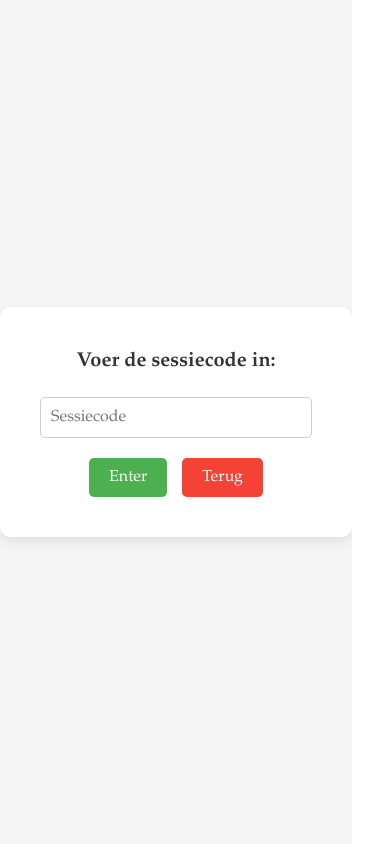
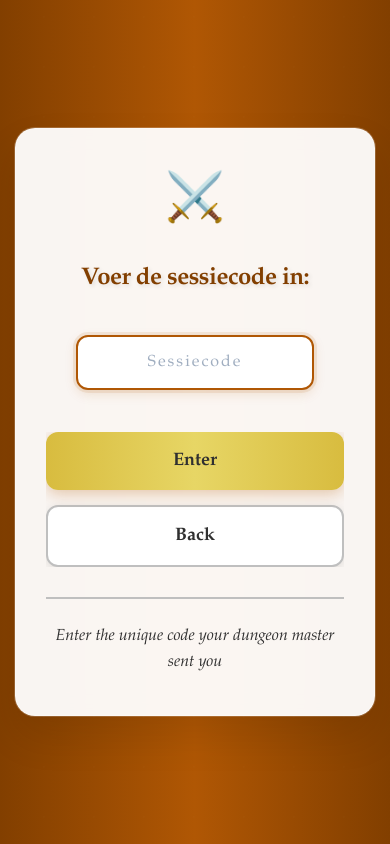
Before and after one commit to WouterOnGithub/Waystone, a React (Vite) app in the folder waystoneProject/: page /user/Join_Session in a window 390 px wide. Built offline with nearby package versions, Linux system fonts and the light colour scheme; no server answers.

Commit message:
made a beautiful join session page

```diff
--- a/waystoneProject/src/pages/Join_Session.jsx
+++ b/waystoneProject/src/pages/Join_Session.jsx
@@ -1,41 +1,107 @@
-import React, { useState } from "react";
+import React, { useState, useEffect } from "react";
+import { useNavigate } from "react-router-dom";
 import "./pages-css/Join_Session.css";
 
 const Join_Session = () => {
   const [code, setCode] = useState("");
+  const [isLoading, setIsLoading] = useState(false);
+  const [error, setError] = useState("");
+  const navigate = useNavigate();
 
-  const handleEnter = () => {
+  useEffect(() => {
+    // Clear error when code changes
+    if (error) setError("");
+  }, [code, error]);
+
+  const handleEnter = async () => {
     if (code.trim() === "") {
-      alert("Voer een geldige code in!");
+      setError("Voer een geldige code in!");
       return;
     }
-    console.log("Joining session with code:", code);
-    // Hier kun je navigatie of API-call toevoegen
+
+    if (code.length < 4) {
+      setError("De code moet minimaal 4 karakters lang zijn!");
+      return;
+    }
+
+    setIsLoading(true);
+    setError("");
+
+    try {
+      // Simulate API call - replace with actual API call
+      await new Promise(resolve => setTimeout(resolve, 1500));
+
+      console.log("Joining session with code:", code);
+
+      // TODO: Replace with actual navigation logic
+      // For now, navigate to main page
+      navigate("/user/Main_Page");
+
+    } catch (err) {
+      setError("Er is een fout opgetreden. Probeer het opnieuw.");
+      console.error("Error joining session:", err);
+    } finally {
+      setIsLoading(false);
+    }
   };
 
   const handleBack = () => {
-    console.log("Going back");
-    // Hier kun je terug navigeren
+    navigate("/user/Login_Page");
+  };
+
+  const handleKeyPress = (e) => {
+    if (e.key === 'Enter') {
+      handleEnter();
+    }
   };
 
   return (
     <div className="join-session-container">
       <div className="join-session-box">
         <h2 className="join-session-question">Voer de sessiecode in:</h2>
+
+        {error && (
+          <div className="join-session-error">
+            {error}
+          </div>
+        )}
+
         <input
           type="text"
           value={code}
-          onChange={(e) => setCode(e.target.value)}
+          onChange={(e) => setCode(e.target.value.toUpperCase())}
+          onKeyPress={handleKeyPress}
           placeholder="Sessiecode"
           className="join-session-input"
+          disabled={isLoading}
+          maxLength={20}
+          autoFocus
         />
+
         <div className="join-session-buttons">
-          <button onClick={handleEnter} className="join-session-enter">
-            Enter
+          <button
+            onClick={handleEnter}
+            className="join-session-enter"
+            disabled={isLoading}
+          >
+            {isLoading ? (
+              <span className="join-session-spinner"></span>
+            ) : (
+              'Enter'
+            )}
           </button>
-          <button onClick={handleBack} className="join-session-back">
-            Terug
+
+          <button
+            onClick={handleBack}
+            className="join-session-back"
+            disabled={isLoading}
+          >
+            Back
           </button>
+        </div>
+
+        <div className="join-session-help">
+          <p>Enter the unique code your dungeon master sent you</p>
         </div>
       </div>
     </div>
--- a/waystoneProject/src/pages/pages-css/Join_Session.css
+++ b/waystoneProject/src/pages/pages-css/Join_Session.css
@@ -1,73 +1,332 @@
-/* Container centraal in het scherm */
+/* Container met project-specifieke dark orange gradient achtergrond */
 .join-session-container {
   display: flex;
   justify-content: center;
   align-items: center;
-  height: 100vh;
-  background-color: #f5f5f5;
+  min-height: 100vh;
+  background: var(--background-gradient);
+  font-family: Garamond, serif, cursive;
+  position: relative;
+  overflow: hidden;
+  padding: 20px;
+  box-sizing: border-box;
 }
 
-/* Box rondom de input en knoppen */
+/* Animerende achtergrond elementen met project thema */
+.join-session-container::before {
+  content: '';
+  position: absolute;
+  width: 200%;
+  height: 200%;
+  background: radial-gradient(circle, rgba(255,255,255,0.05) 1px, transparent 1px);
+  background-size: 50px 50px;
+  animation: backgroundMove 20s linear infinite;
+  opacity: 0.3;
+}
+
+@keyframes backgroundMove {
+  0% { transform: translate(0, 0); }
+  100% { transform: translate(50px, 50px); }
+}
+
+/* Moderne glazen morfisme box met grotere afmetingen */
 .join-session-box {
   text-align: center;
-  padding: 40px;
-  border-radius: 10px;
-  background-color: #fff;
-  box-shadow: 0 4px 12px rgba(0, 0, 0, 0.1);
+  padding: 60px 50px;
+  border-radius: 20px;
+  background: rgba(255, 255, 255, 0.95);
+  backdrop-filter: blur(10px);
+  box-shadow:
+    0 20px 40px rgba(0, 0, 0, 0.1),
+    0 0 0 1px rgba(255, 255, 255, 0.2);
+  border: 1px solid rgba(255, 255, 255, 0.3);
+  position: relative;
+  z-index: 1;
+  animation: slideUp 0.6s ease-out;
+  min-height: 500px;
+  display: flex;
+  flex-direction: column;
+  justify-content: center;
+  width: 100vw
 }
 
-/* Vraag boven het inputveld */
-.join-session-question {
-  margin-bottom: 20px;
-  font-size: 20px;
-  color: #333;
+@keyframes slideUp {
+  from {
+    opacity: 0;
+    transform: translateY(30px);
+  }
+  to {
+    opacity: 1;
+    transform: translateY(0);
+  }
 }
 
-/* Inputveld voor de code */
-.join-session-input {
-  padding: 10px;
-  width: 250px;
-  font-size: 16px;
-  margin-bottom: 20px;
-  border-radius: 5px;
-  border: 1px solid #ccc;
+/* Icoon boven de vraag */
+.join-session-box::before {
+  content: '⚔️';
+  font-size: 64px;
+  display: block;
+  margin-bottom: 30px;
+  animation: float 3s ease-in-out infinite;
 }
 
-/* Container voor de knoppen */
+@keyframes float {
+  0%, 100% { transform: translateY(0px); }
+  50% { transform: translateY(-10px); }
+}
+
+/* Moderne vraag styling met project kleuren */
+.join-session-question {
+  margin-bottom: 40px;
+  font-size: 32px;
+  font-weight: 600;
+  color: var(--text-color4);
+  letter-spacing: -0.5px;
+  text-shadow: 2px 2px 4px rgba(0, 0, 0, 0.1);
+}
+
+/* Modern inputveld met focus effecten en project thema */
+.join-session-input {
+  width: 80%;
+  max-width: 400px;
+  padding: 20px 24px;
+  font-size: 20px;
+  margin-bottom: 40px;
+  border: 2px solid var(--background-colour3);
+  border-radius: 12px;
+  background: var(--form-box-colour2);
+  transition: all 0.3s ease;
+  box-sizing: border-box;
+  font-weight: 500;
+  letter-spacing: 2px;
+  display: flex;
+  align-self: center;
+  text-align: center;
+  text-transform: uppercase;
+  font-family: Garamond, serif, cursive;
+}
+
+.join-session-input:focus {
+  outline: none;
+  border-color: var(--text-color3);
+  background: white;
+  box-shadow:
+    0 0 0 3px rgba(176, 87, 4, 0.1),
+    0 4px 12px rgba(176, 87, 4, 0.15);
+  transform: translateY(-2px);
+}
+
+.join-session-input::placeholder {
+  color: #a0aec0;
+  text-transform: none;
+  font-weight: 400;
+}
+
+/* Container voor de knoppen met verbeterde spacing */
 .join-session-buttons {
   display: flex;
   justify-content: center;
   gap: 15px;
+  flex-wrap: wrap;
 }
 
-/* Enter knop */
+/* Moderne Enter knop met project gradient */
 .join-session-enter {
-  padding: 10px 20px;
-  font-size: 16px;
-  border-radius: 5px;
+  padding: 18px 40px;
+  font-size: 18px;
+  font-weight: 600;
+  border-radius: 12px;
   border: none;
-  background-color: #4caf50;
-  color: #fff;
+  background: var(--projectbox-colour);
+  color: var(--text-color);
   cursor: pointer;
-  transition: background-color 0.2s ease;
+  transition: all 0.3s ease;
+  box-shadow: 0 4px 15px rgba(176, 87, 4, 0.3);
+  position: relative;
+  overflow: hidden;
+  min-width: 150px;
+  font-family: Garamond, serif, cursive;
+}
+
+.join-session-enter::before {
+  content: '';
+  position: absolute;
+  top: 0;
+  left: -100%;
+  width: 100%;
+  height: 100%;
+  background: linear-gradient(90deg, transparent, rgba(255,255,255,0.2), transparent);
+  transition: left 0.5s;
+}
+
+.join-session-enter:hover::before {
+  left: 100%;
 }
 
 .join-session-enter:hover {
-  background-color: #45a049;
+  transform: translateY(-2px);
+  box-shadow: 0 6px 20px rgba(176, 87, 4, 0.4);
 }
 
-/* Terug knop */
+.join-session-enter:active {
+  transform: translateY(0);
+}
+
+/* Moderne Terug knop met project thema */
 .join-session-back {
-  padding: 10px 20px;
-  font-size: 16px;
-  border-radius: 5px;
-  border: none;
-  background-color: #f44336;
-  color: #fff;
+  padding: 18px 40px;
+  font-size: 18px;
+  font-weight: 600;
+  border-radius: 12px;
+  border: 2px solid var(--background-colour3);
+  background: var(--form-box-colour2);
+  color: var(--text-color);
   cursor: pointer;
-  transition: background-color 0.2s ease;
+  transition: all 0.3s ease;
+  box-shadow: 0 2px 8px rgba(0, 0, 0, 0.1);
+  min-width: 150px;
+  font-family: Garamond, serif, cursive;
 }
 
 .join-session-back:hover {
-  background-color: #e53935;
+  background: var(--form-box-colour);
+  border-color: var(--text-color3);
+  transform: translateY(-2px);
+  box-shadow: 0 4px 12px rgba(176, 87, 4, 0.2);
 }
+
+.join-session-back:active {
+  transform: translateY(0);
+}
+
+/* Responsief design */
+@media (max-width: 768px) {
+  .join-session-container {
+    padding: 15px;
+  }
+
+  .join-session-box {
+    padding: 50px 40px;
+    max-width: 100%;
+    min-height: 450px;
+  }
+
+  .join-session-question {
+    font-size: 28px;
+  }
+
+  .join-session-input {
+    font-size: 18px;
+    padding: 18px 20px;
+  }
+
+  .join-session-buttons {
+    flex-direction: column;
+    gap: 15px;
+  }
+
+  .join-session-enter,
+  .join-session-back {
+    width: 100%;
+    min-width: auto;
+  }
+}
+
+@media (max-width: 480px) {
+  .join-session-box {
+    padding: 40px 30px;
+    min-height: 400px;
+  }
+
+  .join-session-question {
+    font-size: 24px;
+  }
+
+  .join-session-input {
+    font-size: 16px;
+    padding: 16px 18px;
+  }
+
+  .join-session-box::before {
+    font-size: 48px;
+    margin-bottom: 20px;
+  }
+}
+
+/* Error message styling met project kleuren */
+.join-session-error {
+  background: var(--projectbox-colour2);
+  color: var(--text-color2);
+  padding: 14px 20px;
+  border-radius: 8px;
+  margin-bottom: 25px;
+  font-size: 16px;
+  font-weight: 500;
+  animation: shake 0.5s ease-in-out;
+  box-shadow: 0 4px 12px rgba(176, 49, 49, 0.3);
+}
+
+@keyframes shake {
+  0%, 100% { transform: translateX(0); }
+  25% { transform: translateX(-5px); }
+  75% { transform: translateX(5px); }
+}
+
+/* Loading spinner */
+.join-session-spinner {
+  display: inline-block;
+  width: 16px;
+  height: 16px;
+  border: 2px solid rgba(255, 255, 255, 0.3);
+  border-radius: 50%;
+  border-top-color: white;
+  animation: spin 0.8s linear infinite;
+}
+
+@keyframes spin {
+  to { transform: rotate(360deg); }
+}
+
+/* Help text styling */
+.join-session-help {
+  margin-top: 30px;
+  padding-top: 25px;
+  border-top: 2px solid var(--background-colour3);
+}
+
+.join-session-help p {
+  color: var(--text-color);
+  font-size: 16px;
+  line-height: 1.6;
+  margin: 0;
+  font-weight: 400;
+  font-style: italic;
+}
+
+/* Disabled state for buttons */
+.join-session-enter:disabled,
+.join-session-back:disabled {
+  opacity: 0.6;
+  cursor: not-allowed;
+  transform: none !important;
+}
+
+.join-session-enter:disabled:hover,
+.join-session-back:disabled:hover {
+  transform: none !important;
+  box-shadow: 0 4px 15px rgba(72, 187, 120, 0.3) !important;
+}
+
+/* Focus states for accessibility met project kleuren */
+.join-session-enter:focus,
+.join-session-back:focus {
+  outline: 2px solid var(--text-color3);
+  outline-offset: 2px;
+}
+
+/* Success animation (for future use) */
+@keyframes success {
+  0% { transform: scale(1); }
+  50% { transform: scale(1.05); }
+  100% { transform: scale(1); }
+}
```
